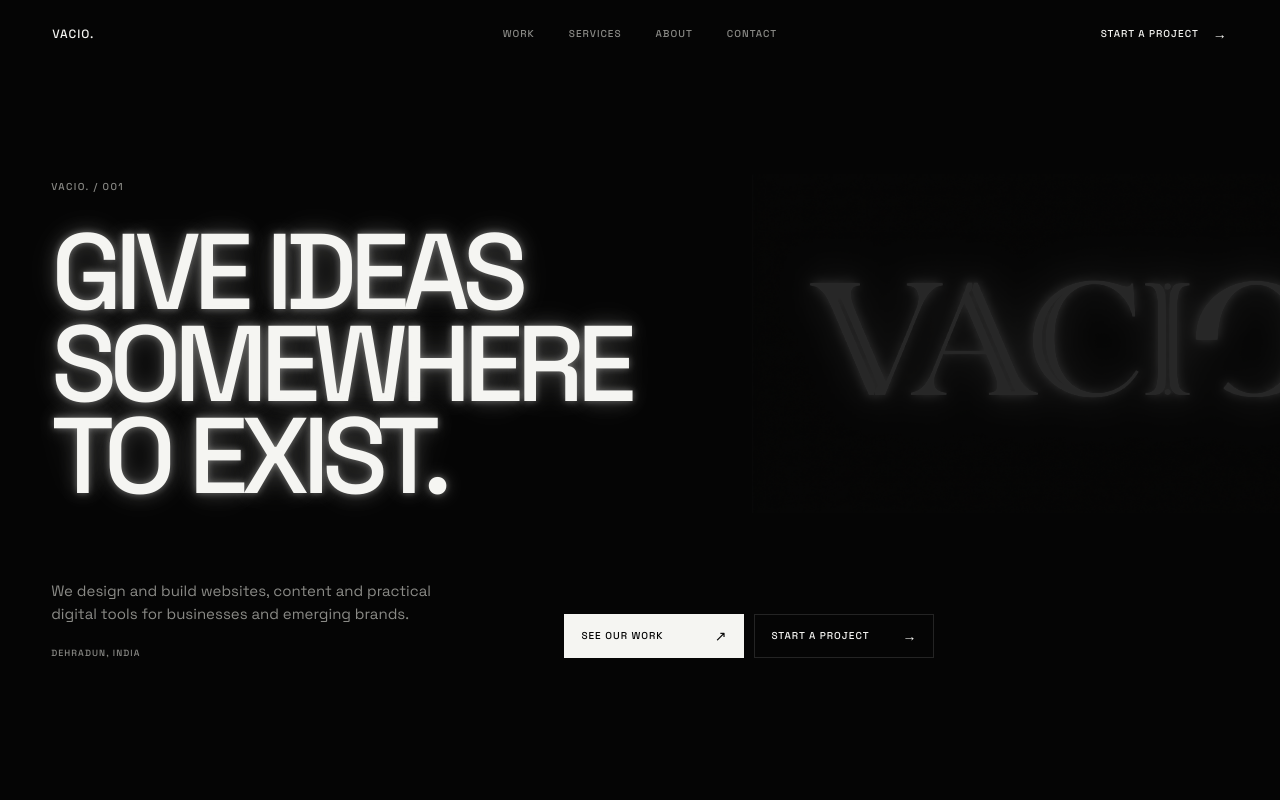
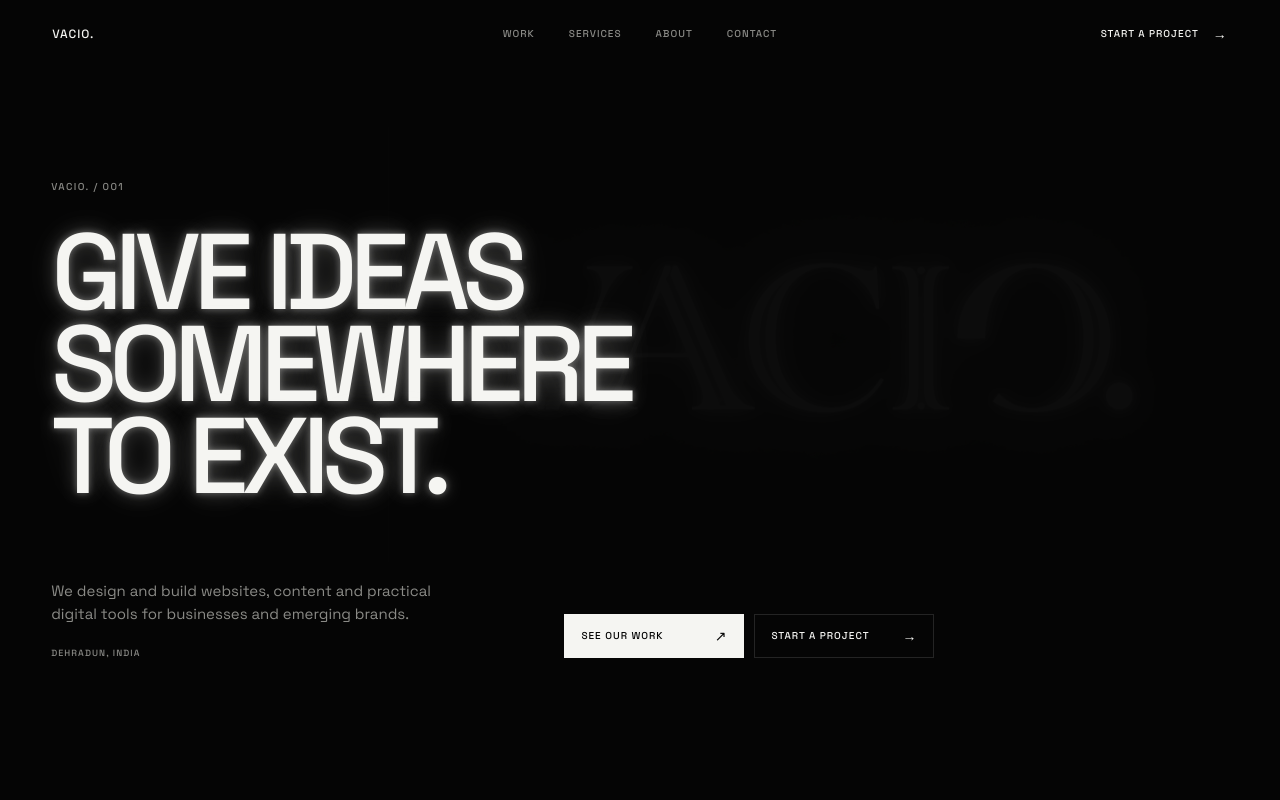
Before and after one commit to wlfparth27/vacio, a React (Vite) app: page / in a window 1280 px wide. Shown: the top 800 px of the page. Built offline with nearby package versions, Linux system fonts and the light colour scheme.

Commit message:
Move Vacio hero logo left

```diff
--- a/src/App.jsx
+++ b/src/App.jsx
@@ -94,16 +94,12 @@ function App() {
               </div>
             </div>
 
-            <div className="hero__mark" aria-hidden="true">
-              <img
-                src="/vacio-hero-logo.png"
-                alt=""
-                style={{
-                  width: '78%',
-                  marginLeft: 'auto',
-                  filter: 'brightness(1.35)',
-                }}
-              />
+            <div
+              className="hero__mark"
+              aria-hidden="true"
+              style={{ right: '4%' }}
+            >
+              <img src="/vacio-hero-logo.png" alt="" style={{ opacity: 0.18 }} />
             </div>
           </div>
         </section>
```
